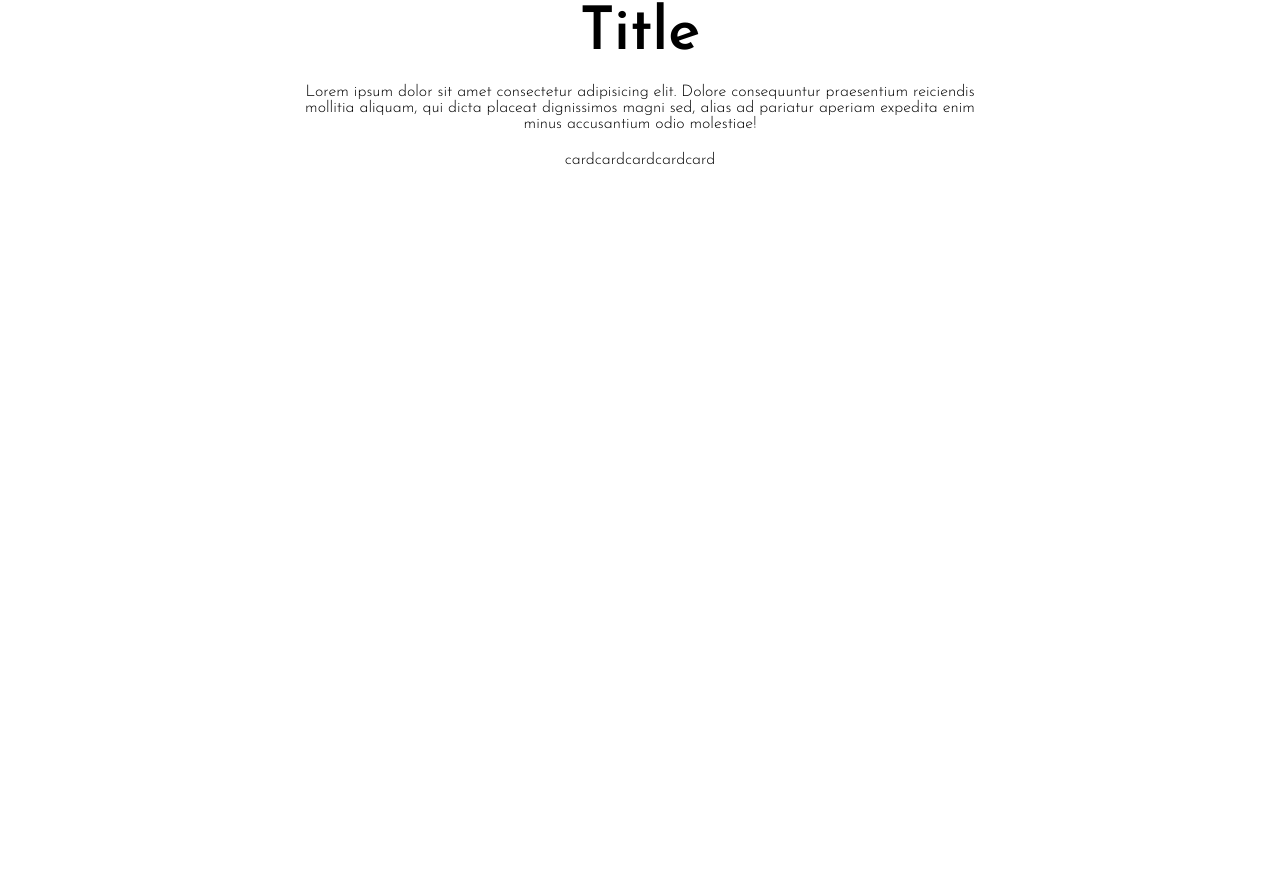
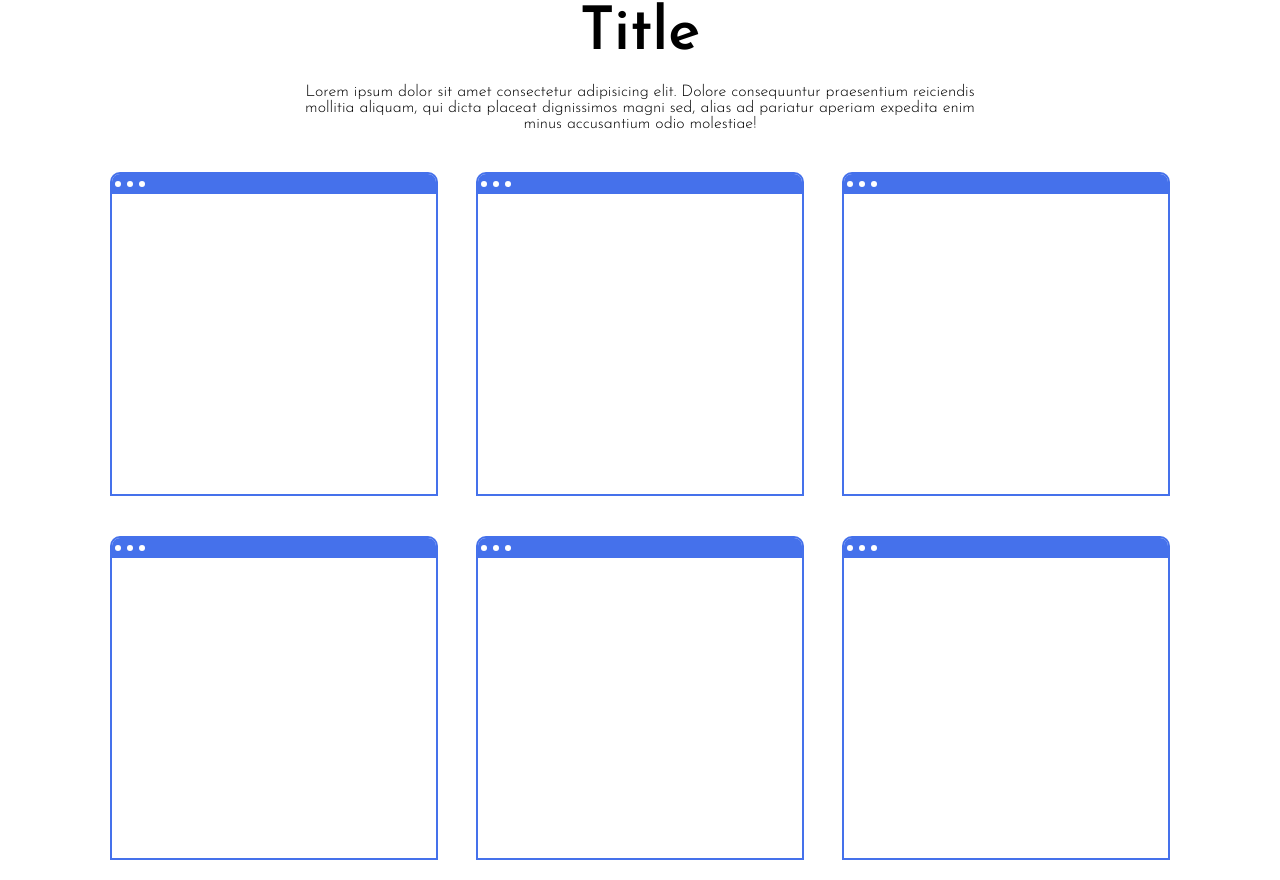
Before and after one commit to Lee0997/Portfolio-2.0, a React (Create React App) app: page / in a window 1280 px wide. Shown: the part 1646-2526 px from the top of the page. Before the commit the page ends 1864 px from the top, so only its background shows below. Built offline with nearby package versions, Linux system fonts and the light colour scheme.

Commit message:
Added styling and component modifications

```diff
--- a/src/App.jsx
+++ b/src/App.jsx
@@ -1,6 +1,6 @@
-import { About } from "./components/intro/about/About";
+import { About } from "./components/about/About";
 import Intro from "./components/intro/Intro";
-import Worklist from "./components/intro/Worklist/Worklist";
+import Worklist from "./components/worklist/Worklist";
 
 const App = () => {
   return <div>
--- a/src/components/intro/about/About.jsx
+++ b/src/components/about/About.jsx
@@ -1,5 +1,5 @@
 import "./about.css";
-import Team from "../../../img/Team.jpg"
+import Team from "../../img/Team.jpg"
 
 export const About = () => {
   return (
--- a/src/components/work/Work.jsx
+++ b/src/components/work/Work.jsx
@@ -1,9 +1,13 @@
-import React from 'react'
+import "./work.css"
 
 export const Work = () => {
     return (
         <div className='w'>
-            card
+            <div className="w-browser">
+                <div className="w-circle"></div>
+                <div className="w-circle"></div>
+                <div className="w-circle"></div>
+            </div>
         </div>
     )
 }
--- a/src/components/work/work.css
+++ b/src/components/work/work.css
@@ -1,3 +1,23 @@
-.w{
-    width: 300px;
+.w {
+    width: 30%;
+    height: 40vh;
+    margin: 20px 10px;
+    border: 2px solid rgb(69, 113, 235);
+    border-radius: 10px 10px 0px 0px;
+    overflow: hidden;
 }
+
+.w-browser {
+    height: 20px;
+    background-color: rgb(69, 113, 235);
+    display: flex;
+    align-items: center;
+}
+
+.w-circle {
+    width: 6px;
+    height: 6px;
+    border-radius: 50%;
+    background-color: white;
+    margin: 3px;
+}
--- a/src/components/intro/Worklist/Worklist.jsx
+++ b/src/components/worklist/Worklist.jsx
@@ -1,5 +1,5 @@
 import "./worklist.css"
-import Work from "../../work/Work"
+import Work from "../work/Work"
 
 function Worklist() {
     return (
@@ -16,6 +16,7 @@ function Worklist() {
                 <Work />
                 <Work />
                 <Work />
+                <Work />
             </div>
         </div>
     )
--- a/src/components/intro/Worklist/worklist.css
+++ b/src/components/worklist/worklist.css
@@ -4,6 +4,7 @@
     flex-direction: column;
     align-items: center;
     text-align: center;
+    height: 100vh;
 }
 
 .wl-texts{
@@ -23,4 +24,5 @@
     display: flex;
     flex-wrap: wrap;
     justify-content: space-between;
+    width: 100%;
 }
```
Also changed, not shown: data.js (added, +32 -0 lines), src/components/about/about.css (renamed from src/components/intro/about/about.css), src/img/first-project.png (added).
